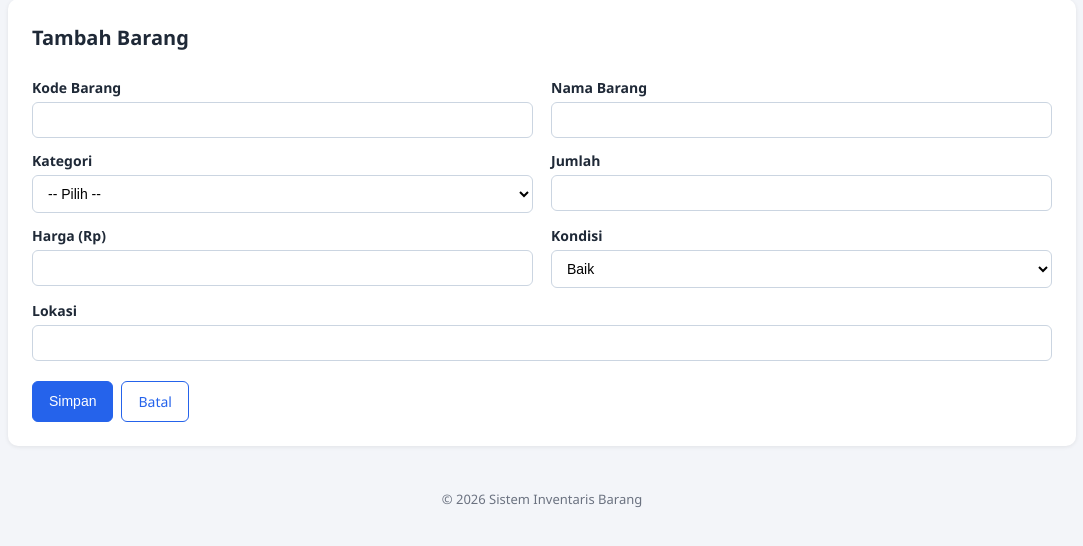
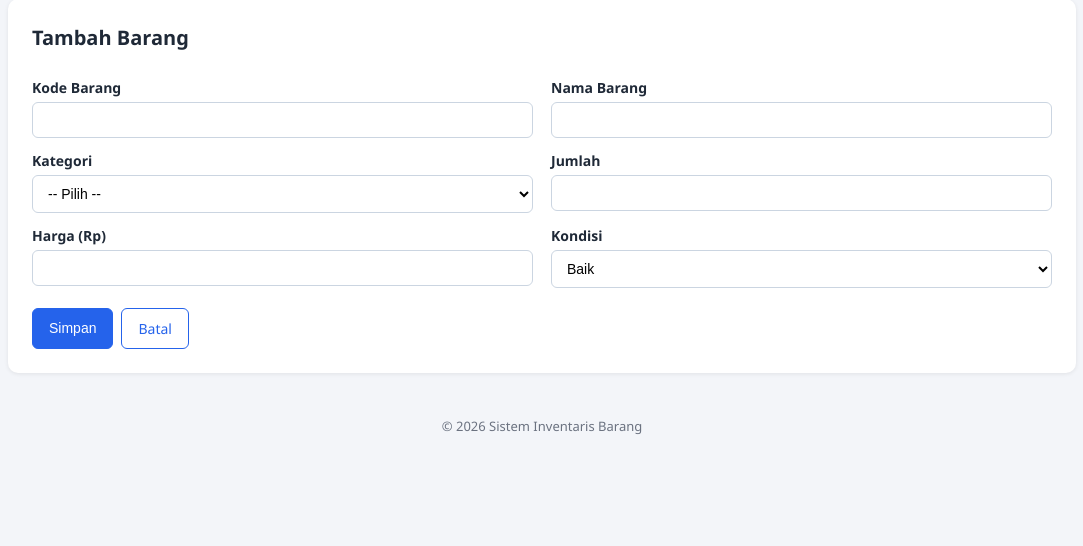
Before and after one commit to AdityaIDE/Tugas-Sistem-Informasi-Sederhana-untuk-Inventarisasi, a PHP site: page /tambah.php in a window 1280 px wide. Shown: the part 79-625 px from the top of the page, without its empty margins (98-1181 px from the left). Run offline with PHP 8.4, Linux system fonts and the light colour scheme; the visitor is signed in with stand-in values (Sample User, id 1).

Commit message:
Hapus Lokasi

```diff
--- a/includes/auth.php
+++ b/includes/auth.php
@@ -40,10 +40,8 @@ function validasi_barang(array $in, mysqli $db, int $id = 0) {
         'jumlah'      => trim($in['jumlah'] ?? ''),
         'harga'       => trim($in['harga'] ?? ''),
         'kondisi'     => trim($in['kondisi'] ?? ''),
-        'lokasi'      => trim($in['lokasi'] ?? ''),
     ];
     $data['nama_barang'] = strip_tags($data['nama_barang']);
-    $data['lokasi']      = strip_tags($data['lokasi']);
 
     if ($data['kode_barang'] === '' || !preg_match('/^[A-Z0-9\-]{1,20}$/', $data['kode_barang'])) {
         $err['kode_barang'] = 'err_kode';
@@ -70,7 +68,6 @@ function validasi_barang(array $in, mysqli $db, int $id = 0) {
     } else { $data['harga'] = (float)$data['harga']; }
 
     if (!in_array($data['kondisi'], ['baik', 'rusak ringan', 'rusak berat'], true)) $err['kondisi'] = 'err_kondisi';
-    if ($data['lokasi'] === '' || panjang_teks($data['lokasi']) > 100) $err['lokasi'] = 'err_lokasi';
 
     return [$data, $err];
 }
--- a/includes/form_barang.php
+++ b/includes/form_barang.php
@@ -24,8 +24,6 @@ function field_err($err, $k) { return isset($err[$k]) ? '<small class="err">' .
       <select id="kondisi" name="kondisi">
       <?php foreach ($kon as $k): ?><option value="<?= $k ?>" <?= $data['kondisi']===$k?'selected':'' ?>><?= t($k) ?></option><?php endforeach; ?>
       </select><?= field_err($err,'kondisi') ?></div>
-    <div class="full"><label for="lokasi"><?= t('lokasi') ?></label>
-      <input type="text" id="lokasi" name="lokasi" maxlength="100" value="<?= e($data['lokasi']) ?>"><?= field_err($err,'lokasi') ?></div>
   </div>
   <div class="actions">
     <button type="submit" class="btn"><?= t('simpan') ?></button>
--- a/index.php
+++ b/index.php
@@ -46,11 +46,11 @@ require 'includes/header.php';
     <thead><tr>
       <th><?= t('no') ?></th><th><?= t('kode') ?></th><th><?= t('nama') ?></th><th><?= t('kategori') ?></th>
       <th class="num"><?= t('jumlah') ?></th><th class="num"><?= t('harga') ?></th><th><?= t('kondisi') ?></th>
-      <th><?= t('lokasi') ?></th><th><?= t('aksi') ?></th>
+      </th><th><?= t('aksi') ?></th>
     </tr></thead>
     <tbody>
     <?php if (!$rows): ?>
-      <tr><td colspan="9" class="empty"><?= t('kosong') ?></td></tr>
+      <tr><td colspan="8" class="empty"><?= t('kosong') ?></td></tr>
     <?php else: $no = 1; foreach ($rows as $r): ?>
       <tr>
         <td><?= $no++ ?></td>
@@ -60,7 +60,6 @@ require 'includes/header.php';
         <td class="num"><?= (int)$r['jumlah'] ?></td>
         <td class="num"><?= number_format($r['harga'], 0, ',', '.') ?></td>
         <td><span class="badge b-<?= str_replace(' ', '-', e($r['kondisi'])) ?>"><?= t($r['kondisi']) ?></span></td>
-        <td><?= e($r['lokasi']) ?></td>
         <td class="aksi">
           <a class="btn btn-sm btn-outline" href="ubah.php?id=<?= (int)$r['id'] ?>"><?= t('edit') ?></a>
           <form method="post" action="hapus.php" onsubmit="return confirm('<?= addslashes(html_entity_decode(t('konfirmasi_hapus'))) ?>')">
--- a/tambah.php
+++ b/tambah.php
@@ -3,7 +3,7 @@ require_once 'includes/auth.php';
 wajib_login();
 require_once 'config/koneksi.php';
 
-$data = ['kode_barang'=>'','nama_barang'=>'','kategori'=>'','jumlah'=>'','harga'=>'','kondisi'=>'baik','lokasi'=>''];
+$data = ['kode_barang'=>'','nama_barang'=>'','kategori'=>'','jumlah'=>'','harga'=>'','kondisi'=>'baik'];
 $err = [];
 
 if ($_SERVER['REQUEST_METHOD'] === 'POST') {
@@ -12,9 +12,9 @@ if ($_SERVER['REQUEST_METHOD'] === 'POST') {
     } else {
         [$data, $err] = validasi_barang($_POST, $koneksi);
         if (!$err) {
-            $st = $koneksi->prepare('INSERT INTO barang (kode_barang,nama_barang,kategori,jumlah,harga,kondisi,lokasi) VALUES (?,?,?,?,?,?,?)');
-            $st->bind_param('sssidss', $data['kode_barang'], $data['nama_barang'], $data['kategori'],
-                            $data['jumlah'], $data['harga'], $data['kondisi'], $data['lokasi']);
+            $st = $koneksi->prepare('INSERT INTO barang (kode_barang,nama_barang,kategori,jumlah,harga,kondisi) VALUES (?,?,?,?,?,?)');
+            $st->bind_param('sssids', $data['kode_barang'], $data['nama_barang'], $data['kategori'],
+                $data['jumlah'], $data['harga'], $data['kondisi']);
             if ($st->execute()) {
                 flash_set('success', 'sukses_tambah');
                 header('Location: index.php'); exit;
```
Also changed, not shown: ubah.php (+5 -5 lines), 1 other file.
